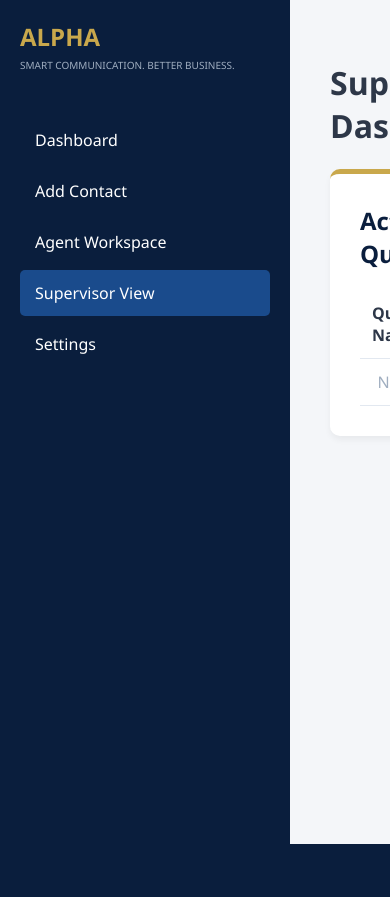
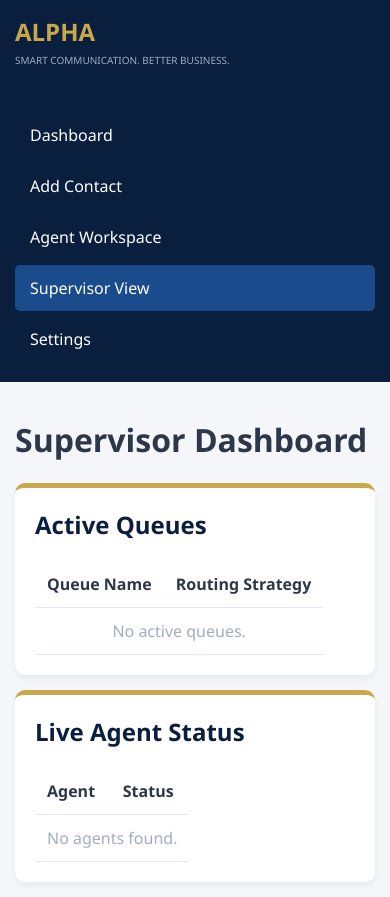
Before and after one commit to Iniobongcodex2/alpha-cloud-contact-center, a Django app: page /supervisor/ in a window 390 px wide. Before the commit the page ends 844 px from the top, so only its background shows below. Run offline with Django 5.2, Linux system fonts and the light colour scheme; the visitor is signed in with stand-in values (Sample User, id 1); data that the repository does not hold is empty.

Commit message:
Added mobile responsiveness to all main pages

```diff
--- a/core/templates/core/supervisor.html
+++ b/core/templates/core/supervisor.html
@@ -2,6 +2,7 @@
 <html lang="en">
 <head>
     <meta charset="UTF-8">
+    <meta name="viewport" content="width=device-width, initial-scale=1.0">
     <title>Supervisor Dashboard - ALPHA</title>
     <style>
         body { margin: 0; font-family: 'Segoe UI', sans-serif; background-color: {{ colors.light_gray }}; color: {{ colors.dark_gray }}; display: flex; height: 100vh; }
@@ -21,6 +22,34 @@
         .status-Available { background-color: #c6f6d5; color: #22543d; }
         .status-Busy { background-color: #fed7d7; color: #742a2a; }
         .status-Offline { background-color: #e2e8f0; color: #4a5568; }
+
+        /* --- MOBILE RESPONSIVENESS --- */
+        @media (max-width: 768px) {
+            body {
+                flex-direction: column;
+                height: auto;
+            }
+            .sidebar {
+                width: 100%;
+                padding: 15px;
+                box-sizing: border-box;
+            }
+            .main-content {
+                padding: 15px;
+            }
+            .grid-container {
+                grid-template-columns: 1fr;
+                gap: 15px;
+            }
+            .card {
+                padding: 20px;
+            }
+            table {
+                display: block;
+                overflow-x: auto;
+                white-space: nowrap;
+            }
+        }
     </style>
 </head>
 <body>
```
Also changed, not shown: core/templates/core/add_contact.html (+20 -0 lines), core/templates/core/agent_workspace.html (+28 -0 lines).
